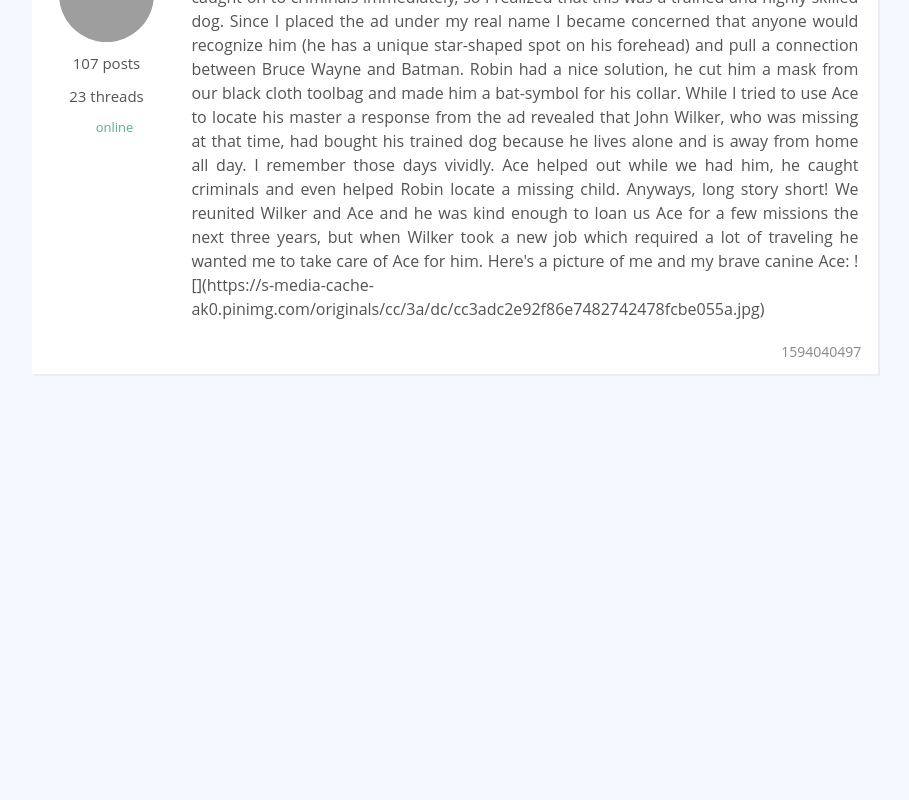
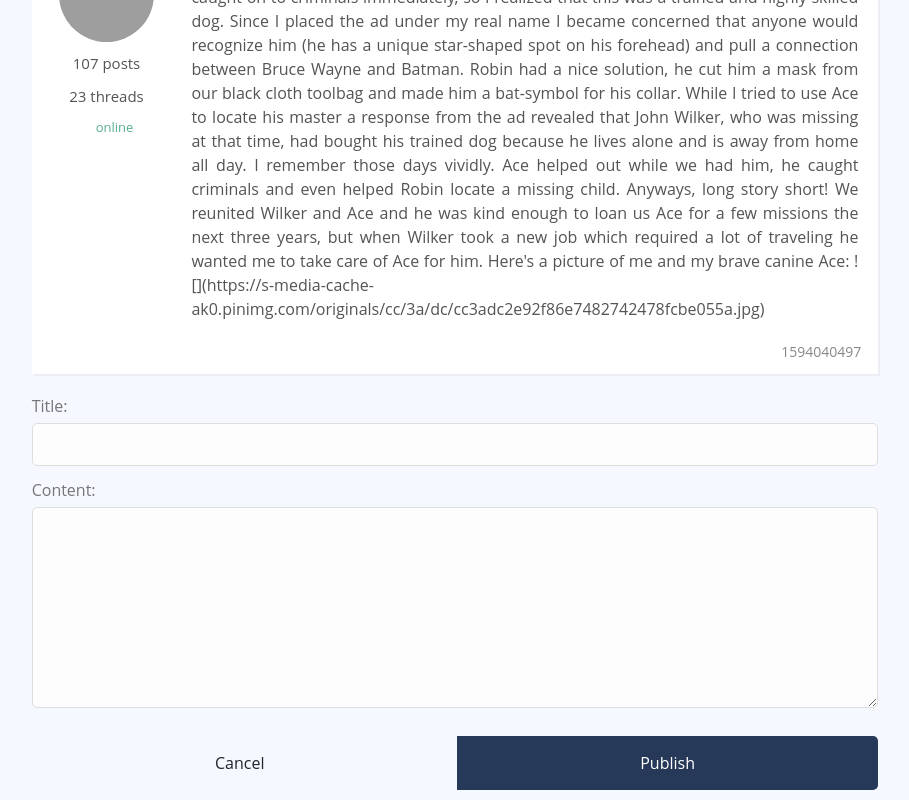
Before and after one commit to isimmons/vueschool-master-class-updated, a Vue app: page /thread/-KsjWehQ--apjDBwSBCY in a window 1280 px wide. Shown: the part 1157-1957 px from the top of the page, without its empty margins (185-1094 px from the left). Before the commit the page ends 1551 px from the top, so only its background shows below. Built offline with nearby package versions, Linux system fonts and the light colour scheme; grey boxes are pictures that could not be loaded.

Commit message:
add new post form

```diff
--- a/src/pages/ThreadPage.vue
+++ b/src/pages/ThreadPage.vue
@@ -1,5 +1,5 @@
 <script setup lang="ts">
-import { reactive, computed } from 'vue';
+import { reactive, computed, ref } from 'vue';
 import PostList from './components/PostList.vue';
 import sourceData from '~/data.json';
 import { type Thread, Post } from '~/@types';
@@ -10,6 +10,45 @@ const { threadId } = defineProps<ThreadPageProps>();
 
 const threads = reactive<Array<Thread>>(sourceData.threads);
 const posts = reactive<Array<Post>>(sourceData.posts as Array<Post>);
+
+// leaving this here to remind me. Look into this new defineModel stuff
+// don't need it for this form though.
+// type FormValues = {
+//   title: HTMLInputElement;
+//   content: HTMLTextAreaElement;
+// };
+// const postFormValues = defineModel<FormValues>();
+const title = ref('');
+const content = ref('');
+
+const handleFormSubmit = () => {
+  // real db will generate ids and I will also need to use Omit for the Post type here
+  // but for now I am adding an id myself.
+  // note: just realized posts don't have a place for title. Not sure why course code includes title input in form
+  // unless we add it when we move to firebase. BTW think I'll go supabase instead.
+
+  // types are all screwed up because of trying to get typeof sourceData.posts coming straight from an imported json object
+  // will have to leave it off here and figure it out
+  // sourceData is not reactive so we switched to adding directly to the posts which I have cast to the correct Post type
+  // so for now, this works.
+
+  const newPostId = `blahblahblah${Math.random()}`;
+  const post: Post = {
+    id: newPostId,
+    text: content.value,
+    publishedAt: Math.floor(Date.now() / 1000),
+    threadId,
+    userId: '18St7Q8Zi2N1SPa5ahzssq9kbyp2',
+  };
+
+  posts.push(post);
+  // add to the thread object so new post will show
+  thread.value?.posts.push(post.id);
+
+  // clear form
+  title.value = '';
+  content.value = '';
+};
 
 const thread = computed(() => {
   return threads.find((t) => t.id === threadId);
@@ -28,5 +67,41 @@ const threadPosts = computed(() => {
     <h1>{{ thread.title }}</h1>
 
     <PostList :posts="threadPosts" />
+
+    <form @submit.prevent="handleFormSubmit">
+      <div class="form-group">
+        <label for="title">Title:</label>
+        <input
+          v-model.trim="title"
+          type="text"
+          id="title"
+          class="form-input"
+          name="title"
+        />
+      </div>
+
+      <div class="form-group">
+        <label for="content">Content:</label>
+        <textarea
+          v-model.trim="content"
+          id="content"
+          class="form-input"
+          name="content"
+          rows="8"
+          cols="140"
+        ></textarea>
+      </div>
+
+      <div class="btn-group">
+        <button class="btn btn-ghost">Cancel</button>
+        <button
+          class="btn btn-blue"
+          type="submit"
+          name="publish"
+        >
+          Publish
+        </button>
+      </div>
+    </form>
   </div>
 </template>
```
Also changed, not shown: src/data.json.
